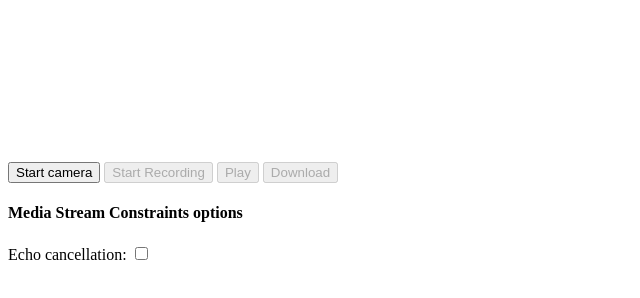
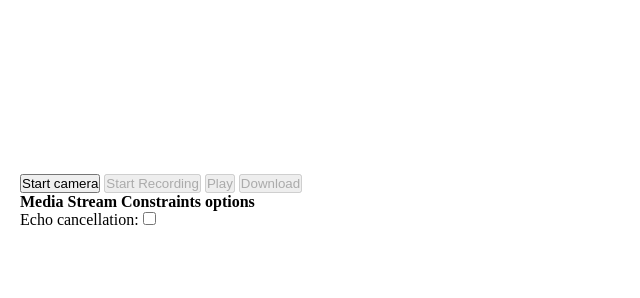
Before and after one commit to HyunSang0625/Study-WebRTC, a plain HTML site: page record/index.html in a window 1280 px wide. Shown: the whole page, without its empty margins (0-640 px from the left). Drawn offline with Linux system fonts and the light colour scheme; files that its build step writes are made by us from their sources.

Commit message:
[FIX] ADD subtitle css class

```diff
--- a/record/index.html
+++ b/record/index.html
@@ -2,7 +2,8 @@
 <html lang="en">
 <head>
 	<meta charset="utf-8"/>
-	<title></title>
+	<title>Record WebRTC</title>
+	<link rel="stylesheet" href="./main.css" type="text/css" />
 </head>
 <body>
 	<div id="container">
@@ -15,7 +16,7 @@
         	<button id="download" disabled>Download</button>
     	</div>
     	<div>
-        	<h4>Media Stream Constraints options</h4>
+        	<h4 class="options-title">Media Stream Constraints options</h4>
         	<p>Echo cancellation: <input type="checkbox" id="echoCancellation">	</p>
     	</div>
     	<div>
```
